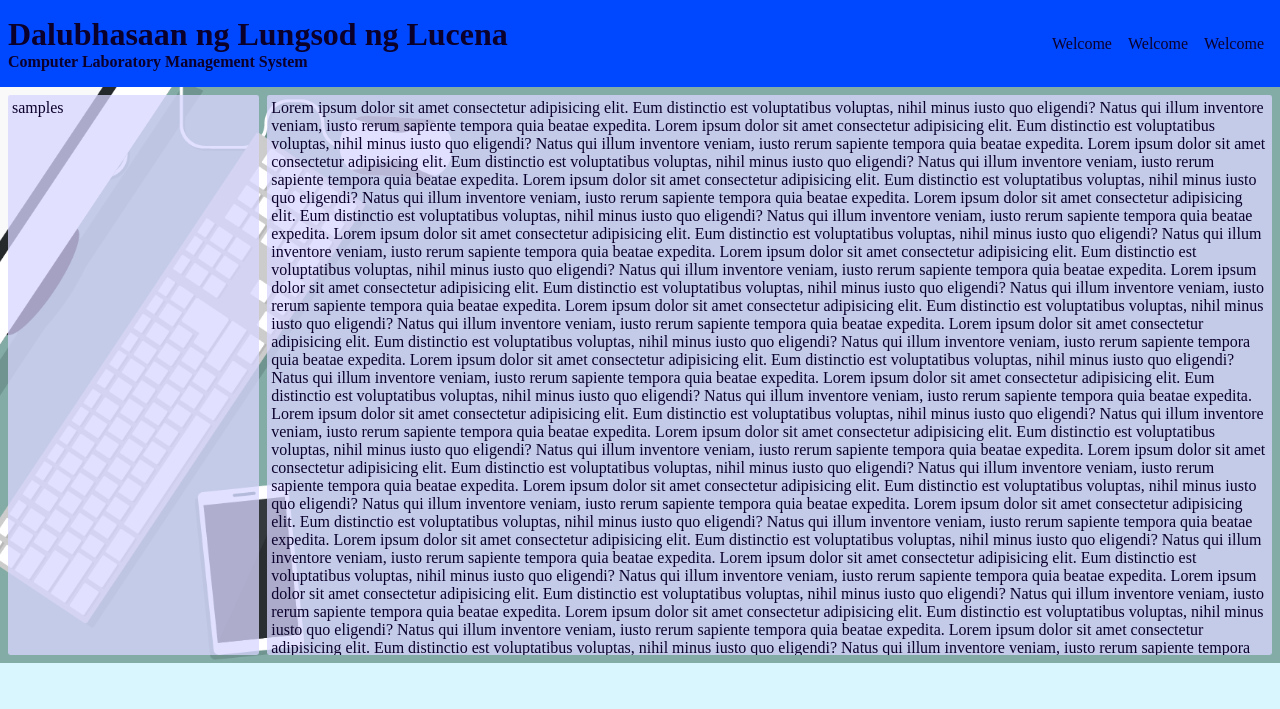
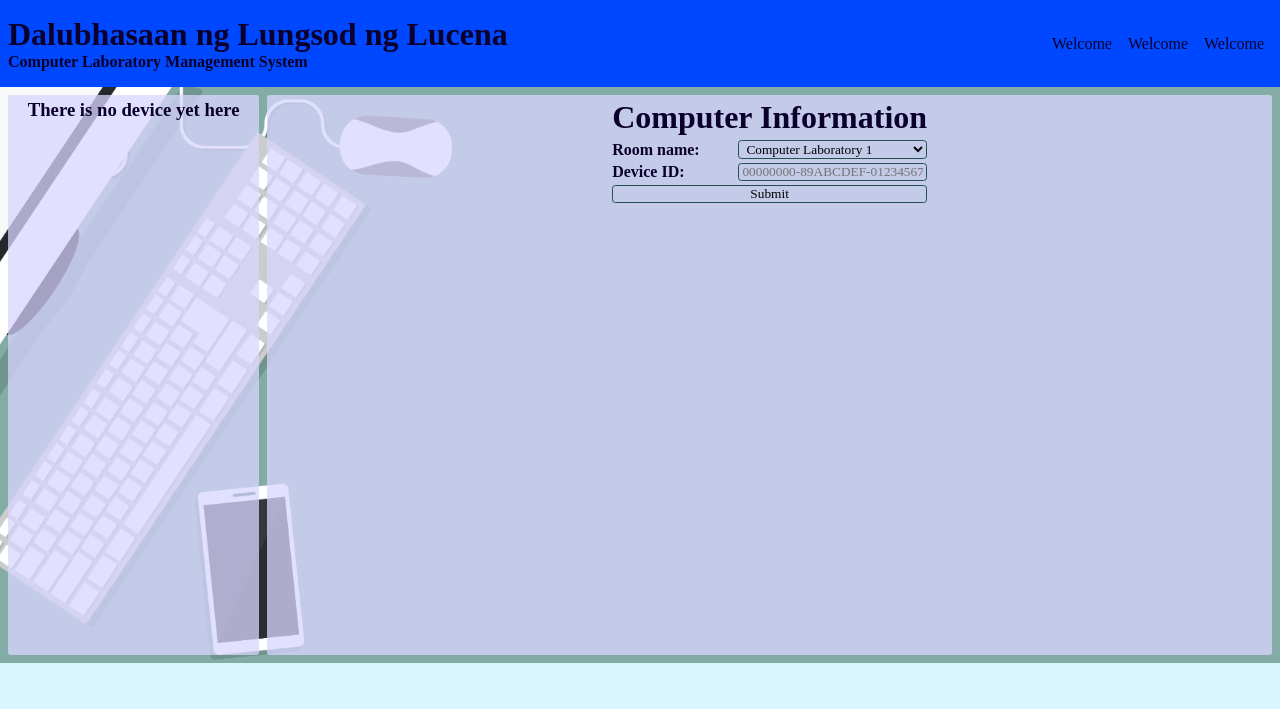
Before and after one commit to zybjava/ComputerLaboratorySystem, a PHP site: page / in a window 1280 px wide. Shown: the top 709 px of the page. Run offline with PHP 8.4, Linux system fonts and the light colour scheme.

Commit message:
04-01-23 13:54

```diff
--- a/index.html
+++ b/index.html
@@ -23,51 +23,27 @@
 		</header>
 		<div class="container">
 			<section>
-				samples
+				<ul id="informations">
+					<h3 style="text-align: center;">There is no device yet here</h3>
+				</ul>
 			</section>
 			<main>
-				Lorem ipsum dolor sit amet consectetur adipisicing elit. Eum distinctio est voluptatibus voluptas, nihil minus iusto quo eligendi? Natus qui illum inventore veniam, iusto rerum sapiente tempora quia beatae expedita.
-				Lorem ipsum dolor sit amet consectetur adipisicing elit. Eum distinctio est voluptatibus voluptas, nihil minus iusto quo eligendi? Natus qui illum inventore veniam, iusto rerum sapiente tempora quia beatae expedita.
-				Lorem ipsum dolor sit amet consectetur adipisicing elit. Eum distinctio est voluptatibus voluptas, nihil minus iusto quo eligendi? Natus qui illum inventore veniam, iusto rerum sapiente tempora quia beatae expedita.
-				Lorem ipsum dolor sit amet consectetur adipisicing elit. Eum distinctio est voluptatibus voluptas, nihil minus iusto quo eligendi? Natus qui illum inventore veniam, iusto rerum sapiente tempora quia beatae expedita.
-				Lorem ipsum dolor sit amet consectetur adipisicing elit. Eum distinctio est voluptatibus voluptas, nihil minus iusto quo eligendi? Natus qui illum inventore veniam, iusto rerum sapiente tempora quia beatae expedita.
-				Lorem ipsum dolor sit amet consectetur adipisicing elit. Eum distinctio est voluptatibus voluptas, nihil minus iusto quo eligendi? Natus qui illum inventore veniam, iusto rerum sapiente tempora quia beatae expedita.
-				Lorem ipsum dolor sit amet consectetur adipisicing elit. Eum distinctio est voluptatibus voluptas, nihil minus iusto quo eligendi? Natus qui illum inventore veniam, iusto rerum sapiente tempora quia beatae expedita.
-				Lorem ipsum dolor sit amet consectetur adipisicing elit. Eum distinctio est voluptatibus voluptas, nihil minus iusto quo eligendi? Natus qui illum inventore veniam, iusto rerum sapiente tempora quia beatae expedita.
-				Lorem ipsum dolor sit amet consectetur adipisicing elit. Eum distinctio est voluptatibus voluptas, nihil minus iusto quo eligendi? Natus qui illum inventore veniam, iusto rerum sapiente tempora quia beatae expedita.
-				Lorem ipsum dolor sit amet consectetur adipisicing elit. Eum distinctio est voluptatibus voluptas, nihil minus iusto quo eligendi? Natus qui illum inventore veniam, iusto rerum sapiente tempora quia beatae expedita.
-				Lorem ipsum dolor sit amet consectetur adipisicing elit. Eum distinctio est voluptatibus voluptas, nihil minus iusto quo eligendi? Natus qui illum inventore veniam, iusto rerum sapiente tempora quia beatae expedita.
-				Lorem ipsum dolor sit amet consectetur adipisicing elit. Eum distinctio est voluptatibus voluptas, nihil minus iusto quo eligendi? Natus qui illum inventore veniam, iusto rerum sapiente tempora quia beatae expedita.
-				Lorem ipsum dolor sit amet consectetur adipisicing elit. Eum distinctio est voluptatibus voluptas, nihil minus iusto quo eligendi? Natus qui illum inventore veniam, iusto rerum sapiente tempora quia beatae expedita.
-				Lorem ipsum dolor sit amet consectetur adipisicing elit. Eum distinctio est voluptatibus voluptas, nihil minus iusto quo eligendi? Natus qui illum inventore veniam, iusto rerum sapiente tempora quia beatae expedita.
-				Lorem ipsum dolor sit amet consectetur adipisicing elit. Eum distinctio est voluptatibus voluptas, nihil minus iusto quo eligendi? Natus qui illum inventore veniam, iusto rerum sapiente tempora quia beatae expedita.
-				Lorem ipsum dolor sit amet consectetur adipisicing elit. Eum distinctio est voluptatibus voluptas, nihil minus iusto quo eligendi? Natus qui illum inventore veniam, iusto rerum sapiente tempora quia beatae expedita.
-				Lorem ipsum dolor sit amet consectetur adipisicing elit. Eum distinctio est voluptatibus voluptas, nihil minus iusto quo eligendi? Natus qui illum inventore veniam, iusto rerum sapiente tempora quia beatae expedita.
-				Lorem ipsum dolor sit amet consectetur adipisicing elit. Eum distinctio est voluptatibus voluptas, nihil minus iusto quo eligendi? Natus qui illum inventore veniam, iusto rerum sapiente tempora quia beatae expedita.
-				Lorem ipsum dolor sit amet consectetur adipisicing elit. Eum distinctio est voluptatibus voluptas, nihil minus iusto quo eligendi? Natus qui illum inventore veniam, iusto rerum sapiente tempora quia beatae expedita.
-				Lorem ipsum dolor sit amet consectetur adipisicing elit. Eum distinctio est voluptatibus voluptas, nihil minus iusto quo eligendi? Natus qui illum inventore veniam, iusto rerum sapiente tempora quia beatae expedita.
-				Lorem ipsum dolor sit amet consectetur adipisicing elit. Eum distinctio est voluptatibus voluptas, nihil minus iusto quo eligendi? Natus qui illum inventore veniam, iusto rerum sapiente tempora quia beatae expedita.
-				Lorem ipsum dolor sit amet consectetur adipisicing elit. Eum distinctio est voluptatibus voluptas, nihil minus iusto quo eligendi? Natus qui illum inventore veniam, iusto rerum sapiente tempora quia beatae expedita.
-				Lorem ipsum dolor sit amet consectetur adipisicing elit. Eum distinctio est voluptatibus voluptas, nihil minus iusto quo eligendi? Natus qui illum inventore veniam, iusto rerum sapiente tempora quia beatae expedita.
-				Lorem ipsum dolor sit amet consectetur adipisicing elit. Eum distinctio est voluptatibus voluptas, nihil minus iusto quo eligendi? Natus qui illum inventore veniam, iusto rerum sapiente tempora quia beatae expedita.
-				Lorem ipsum dolor sit amet consectetur adipisicing elit. Eum distinctio est voluptatibus voluptas, nihil minus iusto quo eligendi? Natus qui illum inventore veniam, iusto rerum sapiente tempora quia beatae expedita.
-				Lorem ipsum dolor sit amet consectetur adipisicing elit. Eum distinctio est voluptatibus voluptas, nihil minus iusto quo eligendi? Natus qui illum inventore veniam, iusto rerum sapiente tempora quia beatae expedita.
-				Lorem ipsum dolor sit amet consectetur adipisicing elit. Eum distinctio est voluptatibus voluptas, nihil minus iusto quo eligendi? Natus qui illum inventore veniam, iusto rerum sapiente tempora quia beatae expedita.
-				Lorem ipsum dolor sit amet consectetur adipisicing elit. Eum distinctio est voluptatibus voluptas, nihil minus iusto quo eligendi? Natus qui illum inventore veniam, iusto rerum sapiente tempora quia beatae expedita.
-				Lorem ipsum dolor sit amet consectetur adipisicing elit. Eum distinctio est voluptatibus voluptas, nihil minus iusto quo eligendi? Natus qui illum inventore veniam, iusto rerum sapiente tempora quia beatae expedita.
-				Lorem ipsum dolor sit amet consectetur adipisicing elit. Eum distinctio est voluptatibus voluptas, nihil minus iusto quo eligendi? Natus qui illum inventore veniam, iusto rerum sapiente tempora quia beatae expedita.
-				Lorem ipsum dolor sit amet consectetur adipisicing elit. Eum distinctio est voluptatibus voluptas, nihil minus iusto quo eligendi? Natus qui illum inventore veniam, iusto rerum sapiente tempora quia beatae expedita.
-				Lorem ipsum dolor sit amet consectetur adipisicing elit. Eum distinctio est voluptatibus voluptas, nihil minus iusto quo eligendi? Natus qui illum inventore veniam, iusto rerum sapiente tempora quia beatae expedita.
-				Lorem ipsum dolor sit amet consectetur adipisicing elit. Eum distinctio est voluptatibus voluptas, nihil minus iusto quo eligendi? Natus qui illum inventore veniam, iusto rerum sapiente tempora quia beatae expedita.
-				Lorem ipsum dolor sit amet consectetur adipisicing elit. Eum distinctio est voluptatibus voluptas, nihil minus iusto quo eligendi? Natus qui illum inventore veniam, iusto rerum sapiente tempora quia beatae expedita.
-				Lorem ipsum dolor sit amet consectetur adipisicing elit. Eum distinctio est voluptatibus voluptas, nihil minus iusto quo eligendi? Natus qui illum inventore veniam, iusto rerum sapiente tempora quia beatae expedita.
-				Lorem ipsum dolor sit amet consectetur adipisicing elit. Eum distinctio est voluptatibus voluptas, nihil minus iusto quo eligendi? Natus qui illum inventore veniam, iusto rerum sapiente tempora quia beatae expedita.
-				Lorem ipsum dolor sit amet consectetur adipisicing elit. Eum distinctio est voluptatibus voluptas, nihil minus iusto quo eligendi? Natus qui illum inventore veniam, iusto rerum sapiente tempora quia beatae expedita.
-				Lorem ipsum dolor sit amet consectetur adipisicing elit. Eum distinctio est voluptatibus voluptas, nihil minus iusto quo eligendi? Natus qui illum inventore veniam, iusto rerum sapiente tempora quia beatae expedita.
-				Lorem ipsum dolor sit amet consectetur adipisicing elit. Eum distinctio est voluptatibus voluptas, nihil minus iusto quo eligendi? Natus qui illum inventore veniam, iusto rerum sapiente tempora quia beatae expedita.
-				Lorem ipsum dolor sit amet consectetur adipisicing elit. Eum distinctio est voluptatibus voluptas, nihil minus iusto quo eligendi? Natus qui illum inventore veniam, iusto rerum sapiente tempora quia beatae expedita.
-				Lorem ipsum dolor sit amet consectetur adipisicing elit. Eum distinctio est voluptatibus voluptas, nihil minus iusto quo eligendi? Natus qui illum inventore veniam, iusto rerum sapiente tempora quia beatae expedita.
-				Lorem ipsum dolor sit amet consectetur adipisicing elit. Eum distinctio est voluptatibus voluptas, nihil minus iusto quo eligendi? Natus qui illum inventore veniam, iusto rerum sapiente tempora quia beatae expedita.
+				<form id="add-new-device">
+					<h1>Computer Information</h1>
+					<span>
+						<label for="roomname">Room name:</label>
+						<select id="roomname">
+							<option value="cl1">Computer Laboratory 1</option>
+							<option value="cl2">Computer Laboratory 2</option>
+							<option value="cl3">Computer Laboratory 3</option>
+						</select>
+					</span>
+					<span>
+						<label for="device-id">Device ID:</label>
+						<input type="text" id="device-id" placeholder="00000000-89ABCDEF-01234567-89ABCDEF">
+					</span>
+					<input type="submit" id="send" value="Submit">
+				</form>
 			</main>
 		</div>
 	</body>
--- a/res/styles.css
+++ b/res/styles.css
@@ -9,6 +9,8 @@
 
 	--main-background: rgba(217, 214, 255, 0.75);
 	--scroll-background: rgba(51, 71, 136, 0.75);
+
+	--border-color-input: #235154;
 }
 *{
 	margin: 0;
@@ -102,4 +104,40 @@ header nav ul li:hover{
 	background-color: var(--main-background);
 	width: 80%;
 	align-self: flex-end;
+	display: flex;
+	flex-direction: column;
+	align-items: center;
+	align-content: center;
 }
+
+.container main #add-new-device * {
+	align-self: center;
+	display: flex;
+	flex-direction: row;
+}
+.container main #add-new-device span{
+	display: flex;
+	flex-direction: row;
+	justify-content: space-between;
+	margin: 0.25em 0;
+}
+
+.container main #add-new-device span label{
+	font-weight: bold;
+}
+
+.container main #add-new-device span input, .container main #add-new-device span select, .container main #add-new-device input[type='submit']{
+	background-color: transparent;
+	border: 1px var(--border-color-input) solid;
+	padding: 0 0.25em;
+	border-radius: 0.25em;
+	font-family: 'Times New Roman', Times, serif;
+	width: 60%;
+	box-sizing: border-box;
+}
+
+.container main #add-new-device input[type='submit']{
+	width: 100%;
+	box-sizing: border-box;
+	justify-content: center;
+}
```
Also changed, not shown: Readme.md (added).
